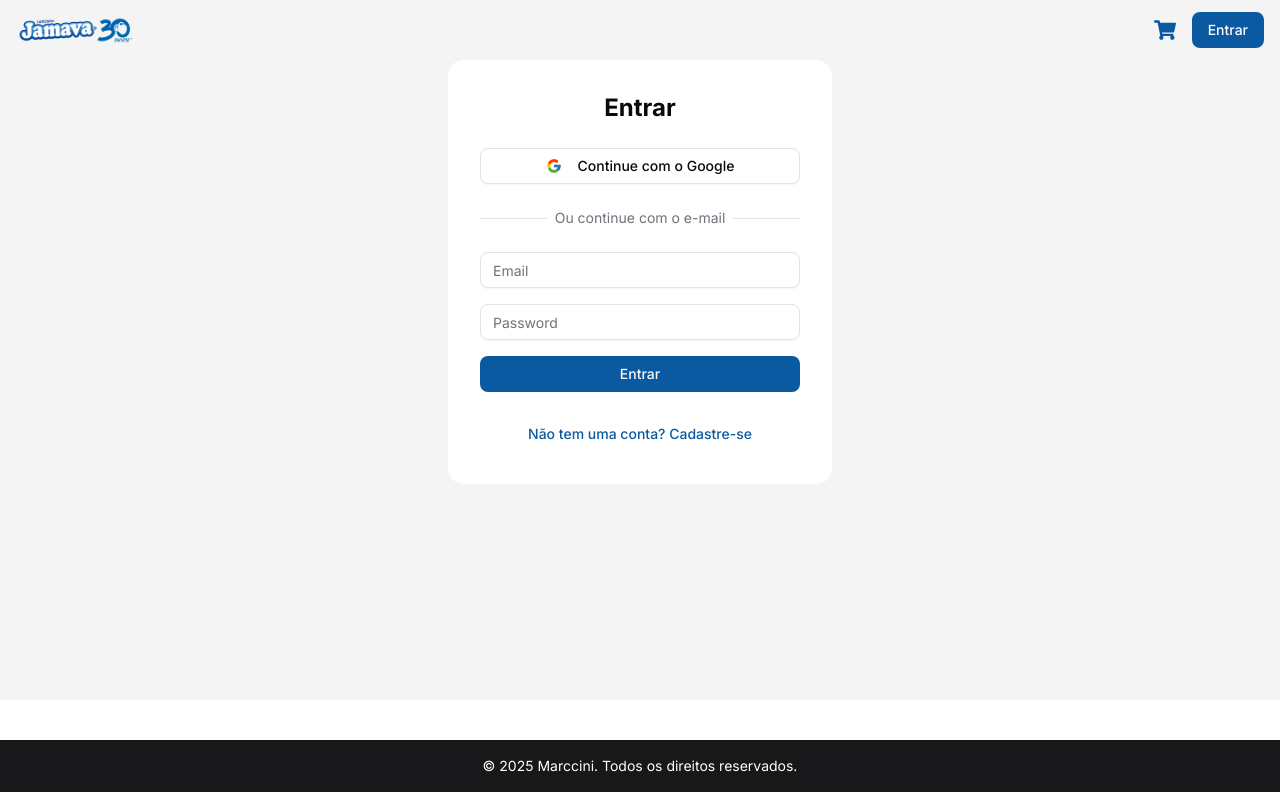
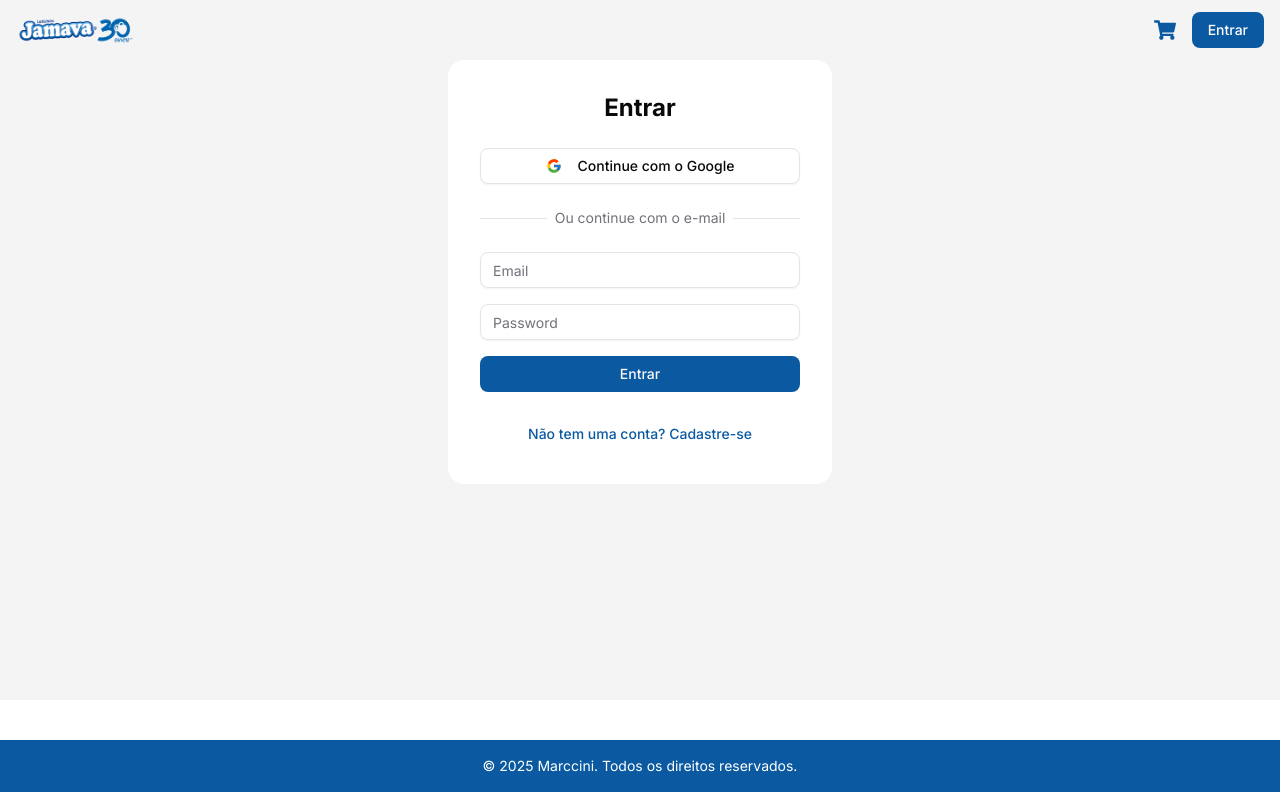
Before and after one commit to trafegoofertaecontingencia/catalogo, a Next.js app: page /auth/sign-in in a window 1280 px wide. Built offline with nearby package versions, Linux system fonts and the light colour scheme; no server answers.

Commit message:
footer color updated

```diff
--- a/components/Footer.tsx
+++ b/components/Footer.tsx
@@ -1,6 +1,6 @@
 export default function Footer() {
   return (
-    <footer className="w-full bg-zinc-900 text-white py-4 mt-10">
+    <footer className="w-full bg-primary text-white py-4 mt-10">
       <div className="container mx-auto px-4 text-center text-sm">
         &copy; {new Date().getFullYear()} Marccini. Todos os direitos reservados.
       </div>
```
